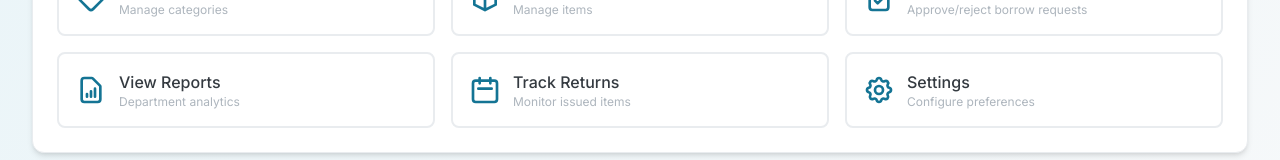
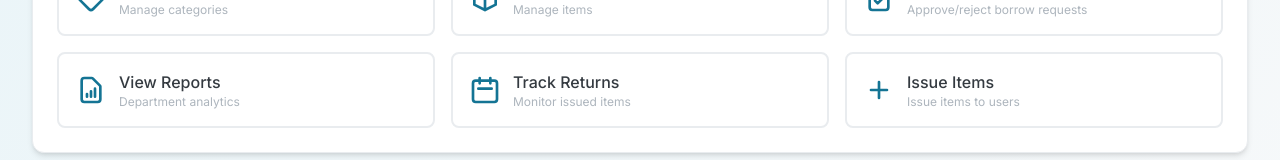
Before and after one commit to inventory-wou/inventory, a Next.js app: page /dashboard/incharge in a window 1280 px wide. Shown: the part 494-654 px from the top of the page. Built offline with nearby package versions, Linux system fonts and the light colour scheme; no server answers.

Commit message:
Update: Admin and Incharge page

```diff
--- a/src/app/dashboard/admin/reports/page.tsx
+++ b/src/app/dashboard/admin/reports/page.tsx
@@ -123,26 +123,22 @@ export default function AdminReports() {
 
     return (
         <div className="min-h-screen bg-gradient-light">
-            {/* Header */}
-            <header className="bg-white border-b border-secondary-200 shadow-sm">
-                <div className="max-w-7xl mx-auto px-4 sm:px-6 lg:px-8 py-4">
-                    <div className="flex items-center justify-between">
+            {/* Main Content */}
+            <main className="max-w-7xl mx-auto px-4 sm:px-6 lg:px-8 py-8">
+                {/* Page Header */}
+                <div className="mb-6 flex items-center justify-between">
                     <div>
                         <h1 className="text-2xl font-bold text-secondary-800">Reports & Analytics</h1>
                         <p className="text-sm text-secondary-600 mt-1">Generate and download inventory reports</p>
                     </div>
                     <button
                         onClick={() => router.back()}
-                            className="px-4 py-2 bg-secondary-100 hover:bg-secondary-200 text-secondary-700 rounded-lg text-sm font-medium transition-colors"
+                        className="px-4 py-2 bg-white hover:bg-secondary-50 text-secondary-700 border border-secondary-300 rounded-lg text-sm font-medium transition-colors"
                     >
                         ← Back
                     </button>
                 </div>
-                </div>
-            </header>
 
-            {/* Main Content */}
-            <main className="max-w-7xl mx-auto px-4 sm:px-6 lg:px-8 py-8">
                 <div className="bg-white rounded-xl shadow-md p-6 border border-secondary-200">
                     {/* Report Type Selection */}
                     <div className="mb-8">
--- a/src/app/dashboard/incharge/page.tsx
+++ b/src/app/dashboard/incharge/page.tsx
@@ -162,7 +162,7 @@ export default function InchargeDashboard() {
                         </button>
 
                         <button
-                            onClick={() => alert('Request management coming in Phase 5!')}
+                            onClick={() => router.push('/dashboard/incharge/requests')}
                             className="flex items-center p-4 border-2 border-secondary-200 rounded-lg hover:border-primary-500 hover:bg-primary-50 transition-colors"
                         >
                             <svg className="w-8 h-8 text-primary-600" fill="none" stroke="currentColor" viewBox="0 0 24 24">
@@ -175,7 +175,7 @@ export default function InchargeDashboard() {
                         </button>
 
                         <button
-                            onClick={() => alert('Reports coming in Phase 6!')}
+                            onClick={() => router.push('/dashboard/admin/reports')}
                             className="flex items-center p-4 border-2 border-secondary-200 rounded-lg hover:border-primary-500 hover:bg-primary-50 transition-colors"
                         >
                             <svg className="w-8 h-8 text-primary-600" fill="none" stroke="currentColor" viewBox="0 0 24 24">
@@ -188,7 +188,7 @@ export default function InchargeDashboard() {
                         </button>
 
                         <button
-                            onClick={() => alert('Issue tracking coming in Phase 5!')}
+                            onClick={() => router.push('/dashboard/incharge/return')}
                             className="flex items-center p-4 border-2 border-secondary-200 rounded-lg hover:border-primary-500 hover:bg-primary-50 transition-colors"
                         >
                             <svg className="w-8 h-8 text-primary-600" fill="none" stroke="currentColor" viewBox="0 0 24 24">
@@ -201,16 +201,15 @@ export default function InchargeDashboard() {
                         </button>
 
                         <button
-                            onClick={() => alert('Settings coming soon!')}
+                            onClick={() => router.push('/dashboard/incharge/issue')}
                             className="flex items-center p-4 border-2 border-secondary-200 rounded-lg hover:border-primary-500 hover:bg-primary-50 transition-colors"
                         >
                             <svg className="w-8 h-8 text-primary-600" fill="none" stroke="currentColor" viewBox="0 0 24 24">
-                                <path strokeLinecap="round" strokeLinejoin="round" strokeWidth={2} d="M10.325 4.317c.426-1.756 2.924-1.756 3.35 0a1.724 1.724 0 002.573 1.066c1.543-.94 3.31.826 2.37 2.37a1.724 1.724 0 001.065 2.572c1.756.426 1.756 2.924 0 3.35a1.724 1.724 0 00-1.066 2.573c.94 1.543-.826 3.31-2.37 2.37a1.724 1.724 0 00-2.572 1.065c-.426 1.756-2.924 1.756-3.35 0a1.724 1.724 0 00-2.573-1.066c-1.543.94-3.31-.826-2.37-2.37a1.724 1.724 0 00-1.065-2.572c-1.756-.426-1.756-2.924 0-3.35a1.724 1.724 0 001.066-2.573c-.94-1.543.826-3.31 2.37-2.37.996.608 2.296.07 2.572-1.065z" />
-                                <path strokeLinecap="round" strokeLinejoin="round" strokeWidth={2} d="M15 12a3 3 0 11-6 0 3 3 0 016 0z" />
+                                <path strokeLinecap="round" strokeLinejoin="round" strokeWidth={2} d="M12 6v6m0 0v6m0-6h6m-6 0H6" />
                             </svg>
                             <div className="ml-3 text-left">
-                                <p className="font-medium text-secondary-800">Settings</p>
-                                <p className="text-xs text-secondary-500">Configure preferences</p>
+                                <p className="font-medium text-secondary-800">Issue Items</p>
+                                <p className="text-xs text-secondary-500">Issue items to users</p>
                             </div>
                         </button>
                     </div>
```
Also changed, not shown: 1 other file (tests, documents, lock files or other folders). Lines whose indentation alone changed are shown as unchanged.
